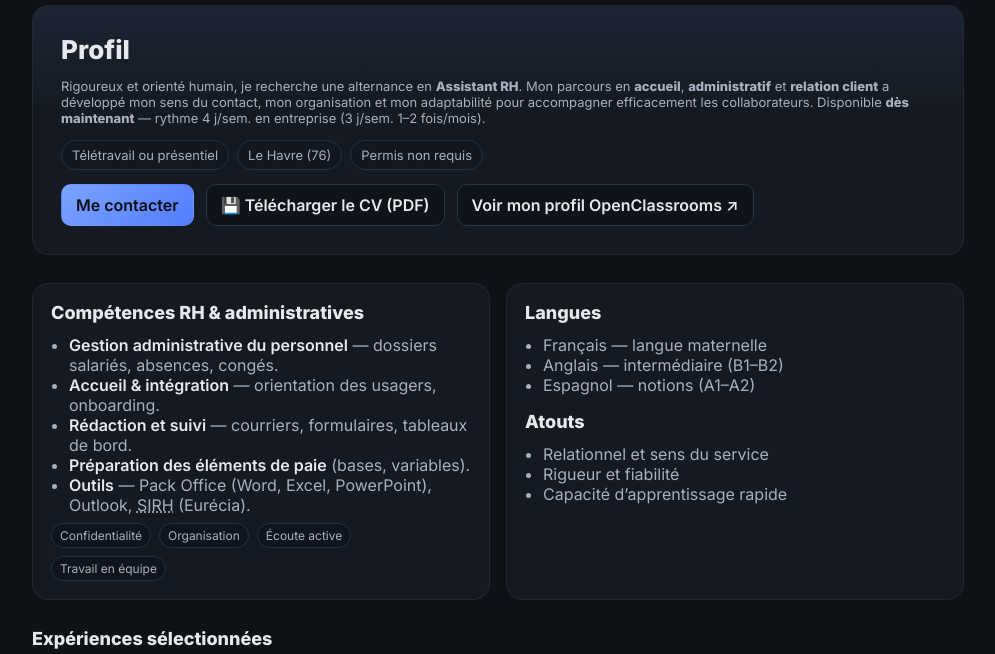
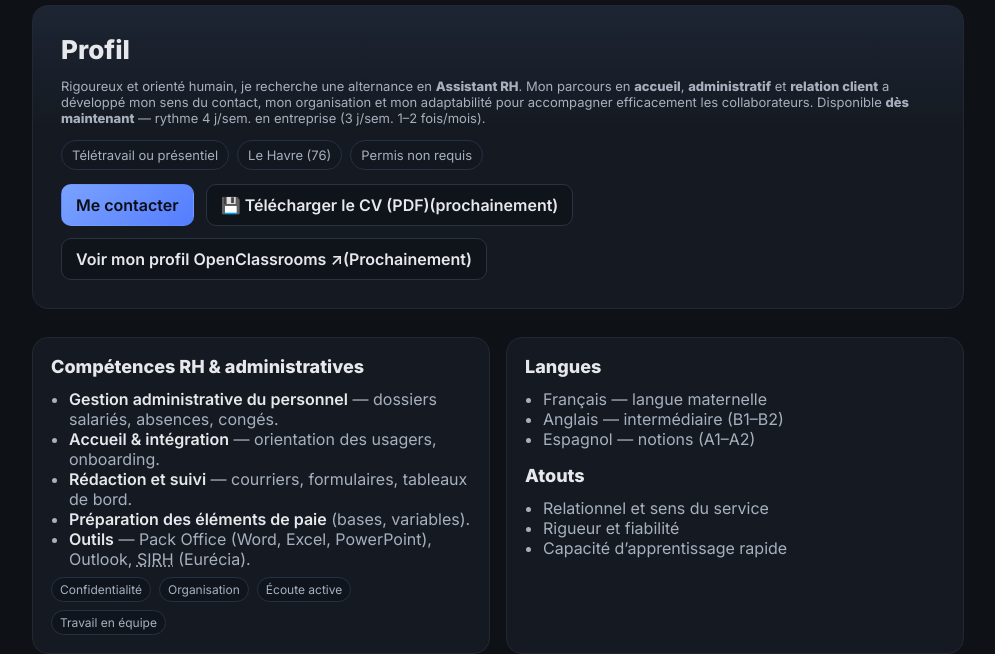
Before and after one commit to MrZwave/CV-Assistant-RH, a plain HTML site: page index.html in a window 1280 px wide. Shown: the part 137-791 px from the top of the page, without its empty margins (142-1137 px from the left). Drawn offline with Linux system fonts and the light colour scheme.

Commit message:
Update index.html
add prochainement

```diff
--- a/index.html
+++ b/index.html
@@ -103,8 +103,8 @@
       </div>
       <div class="cta">
         <a class="btn primary" href="#contact">Me contacter</a>
-        <a class="btn" href="./cv.pdf" download>💾 Télécharger le CV (PDF)</a>
-        <a class="btn" href="https://www.openclassrooms.com/talents/9952708" target="_blank" rel="noopener">Voir mon profil OpenClassrooms ↗︎</a>
+        <a class="btn" href="./cv.pdf" download>💾 Télécharger le CV (PDF)(prochainement)</a>
+        <a class="btn" href="https://www.openclassrooms.com/talents/9952708" target="_blank" rel="noopener">Voir mon profil OpenClassrooms ↗︎(Prochainement)</a>
       </div>
     </section>
 
```
